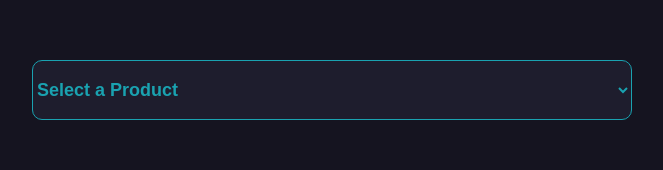
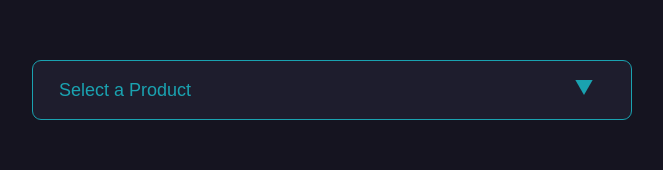
Before and after one commit to chelsea314/product-search, a Next.js app: page / in a window 1280 px wide. Shown: the part 225-395 px from the top of the page, without its empty margins (351-1014 px from the left). Built offline with nearby package versions, Linux system fonts and the light colour scheme.

Commit message:
dropdown menu styling applied

```diff
--- a/package.json
+++ b/package.json
@@ -9,7 +9,6 @@
     "lint": "next lint"
   },
   "dependencies": {
-    "@next/font": "^13.4.19",
     "eslint": "8.48.0",
     "eslint-config-next": "13.4.19",
     "next": "13.4.19",
--- a/src/app/components/dropdown.js
+++ b/src/app/components/dropdown.js
@@ -1,17 +1,26 @@
 import { useState } from "react";
 import styles from "../page.module.css";
-import Option from "./option";
 
 export default function Dropdown(props) {
   // State Controls
   const [products, setProducts] = useState([]);
+  const [dropdownVisible, setDropdownVisible] = useState(false);
   const [selectedProduct, setSelectedProduct] = useState("Select a Product");
+
+  // Show and hide dropdown choices
+  function handleDropdown() {
+    setDropdownVisible(!dropdownVisible);
+    if (!dropdownVisible) {
+      getProducts();
+    }
+  }
 
   // Retrieve all products from API
   function getProducts() {
     fetch("https://dummyjson.com/products")
       .then((res) => res.json())
       .then((data) => {
+        console.log(data);
         const productData = data.products;
         setProducts([...productData]);
       });
@@ -19,34 +28,45 @@ export default function Dropdown(props) {
 
   // Set selected product choice
   function handleProductChoice(e) {
+    setDropdownVisible(false);
     const productChoice = e.target.value;
+    console.log(e.target.value);
     setSelectedProduct(productChoice);
     getSingleProduct(productChoice);
   }
 
   // Retrieve selected product data & send to parent
   function getSingleProduct(productChoice) {
-      props.onSubmit(productChoice)
+    props.onSubmit(productChoice);
   }
 
   return (
-    <select
+    <div className={styles.dropdown}>
+      <button
         defaultValue={selectedProduct}
-      className={styles.dropdown}
-      onClick={getProducts}
-      onChange={handleProductChoice}
+        className={styles.dropdownBtn}
+        onClick={handleDropdown}
       >
-      <option key="" disabled>
-        Select a Product
-      </option>
+        <span>Select a Product</span>
+        <span className={styles.arrow}></span>
+      </button>
 
+      {dropdownVisible ? (
+        <ul className={styles.dropdownContent}>
           {products.map((product) => (
-        <Option
+            <li
               key={product.id}
+              value={product.id}
               product={product}
-          onClick={getSingleProduct}
-        />
+              onClick={handleProductChoice}
+            >
+              {product.title}
+            </li>
           ))}
-    </select>
+        </ul>
+      ) : (
+        <></>
+      )}
+    </div>
   );
 }
--- a/src/app/layout.js
+++ b/src/app/layout.js
@@ -1,5 +1,5 @@
 import './globals.css';
-import { Inter } from '@next/font/google';
+import { Inter } from "next/font/google";
 
 // Setting font Inter to be default font for page
 const inter = Inter({
--- a/src/app/page.module.css
+++ b/src/app/page.module.css
@@ -1,6 +1,6 @@
-/* No Product Data Styles */
+/* 'No Product Data' Styles */
 .noProduct {
-  color: #1AA2B0;
+  color: #1aa2b0;
   text-align: center;
   font-size: 18px;
   font-style: normal;
@@ -13,14 +13,28 @@
 
 /* Dropdown Menu Styles*/
 .dropdown {
-  color: #1AA2B0;
+  max-width: 13em;
+  margin: 80px auto 0;
+  position: relative;
+  width: 100%;
+}
+
+.dropdownBtn {
+  background: #1e1d2d;
   font-size: 18px;
   font-style: normal;
-  font-weight: 700;
+  font-weight: 400;
   line-height: normal;
   border-radius: 10px;
   border: 1px solid var(--bright-teal);
-  background: #1E1D2D;
+  color: #fff;
+  display: flex;
+  justify-content: space-between;
+  align-items: center;
+  padding: 0px 26px;
+  border-radius: 0.5em;
+  color: #1aa2b0;
+  background: #1e1d2d;
   width: 600px;
   height: 60px;
   flex-shrink: 0;
@@ -29,10 +43,51 @@
   left: 383px;
 }
 
+.arrow {
+  background-image: url(../../public/dropArrow.svg);
+  background-repeat: no-repeat;
+  width: 20px;
+  height: 20px;
+  flex-shrink: 0;
+  padding-right: 10px;
+  transition: transform ease-in-out 0.3s;
+}
+
+.dropdownContent {
+  list-style: none;
+  position: fixed;
+  top: 347px;
+  left: 383px;
+  width: 600px;
+  height: 462px;
+  flex-shrink: 0;
+  border-radius: 6px;
+  border: 1px solid #1aa2b0;
+  background: #1e1d2d;
+  overflow: auto;
+  padding: 26px 0px;
+  margin:0px;
+}
+
+.dropdownContent li {
+  color: #1aa2b0;
+  font-size: 18px;
+  font-style: normal;
+  font-weight: 700;
+  line-height: 46px;
+  display: block;
+  text-decoration: none;
+  padding-left: 26px;
+}
+
+.dropdownContent li:hover {
+  background: #151420;
+}
+
 /* Product Data Styles */
 .productThumbnail {
   border-radius: 10px;
-  border: 1px solid #1AA2B0;
+  border: 1px solid #1aa2b0;
   flex-shrink: 0;
   position: fixed;
   top: 501px;
@@ -40,7 +95,7 @@
 }
 
 .productTitle {
-  color: #FFF;
+  color: #fff;
   font-size: 18px;
   font-style: normal;
   font-weight: 700;
@@ -55,14 +110,14 @@
   height: 14px;
   flex-shrink: 0;
   border-radius: 64px;
-  background: #1AA2B0;
+  background: #1aa2b0;
   position: fixed;
   top: 517px;
   left: 903px;
 }
 
 .productCategory {
-  color: #FFF;
+  color: #fff;
   font-size: 10px;
   font-style: normal;
   font-weight: 700;
@@ -74,7 +129,7 @@
 }
 
 .productBrand {
-  color: #1AA2B0;
+  color: #1aa2b0;
   font-size: 14px;
   font-style: normal;
   font-weight: 400;
@@ -85,7 +140,7 @@
 }
 
 .productPrice {
-  color: #FFF;
+  color: #fff;
   font-size: 32px;
   font-style: normal;
   font-weight: 800;
@@ -96,7 +151,7 @@
 }
 
 .productDescription {
-  color: #FFF;
+  color: #fff;
   font-size: 14px;
   font-style: normal;
   font-weight: 400;
```
Also changed, not shown: 1 other file (tests, documents, lock files or other folders). Lines whose indentation alone changed are shown as unchanged.
